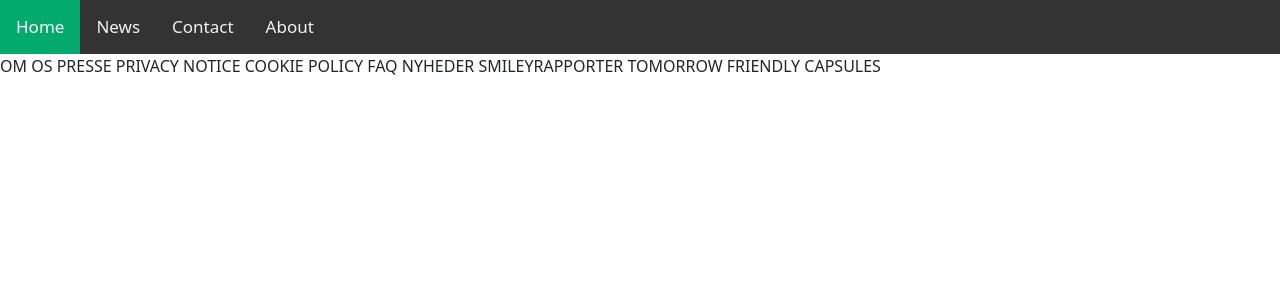
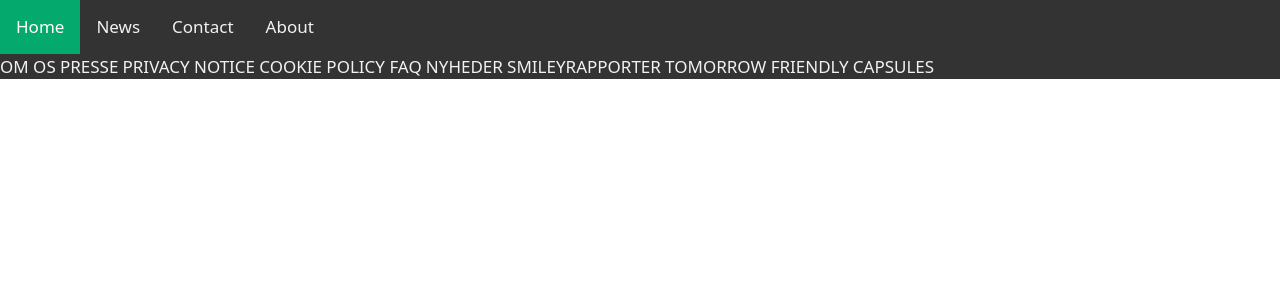
Before and after one commit to Mari400m/EspressoHouse22, a PHP site: page / in a window 1280 px wide. Shown: the top 300 px of the page. Run offline with PHP 8.4, Linux system fonts and the light colour scheme; style sheets or scripts are compiled from the project's sources; some libraries are stand-ins or nearby versions.

Commit message:
styled footer og links mangler at blive centreret

```diff
--- a/css/styles.scss
+++ b/css/styles.scss
@@ -59,3 +59,22 @@ img {
 	background-color: #04AA6D;
 	color: white;
 }
+
+/* Add a black background color to the footer */
+.footer {
+	background-color: #333333;
+	overflow: hidden;
+}
+
+/* Style the links inside the footer */
+.footer a {
+	color: #f2f2f2;
+	text-decoration: none;
+	font-size: 17px;
+}
+
+/* Change the color of links on hover */
+.footer a:hover {
+	background-color: #ddd;
+	color: black;
+}
--- a/includes/footer.php
+++ b/includes/footer.php
@@ -1,15 +1,15 @@
 <footer class="footer">
     <div class="wrapper">
         <nav class="secondary-navigation">
-            <span>OM OS</span>
-            <span>PRESSE</span>
-            <span>PRIVACY NOTICE</span>
-            <span>COOKIE POLICY </span>
-            <span>FAQ</span>
-            <span>NYHEDER</span>
-            <span>SMILEYRAPPORTER</span>
-            <span>TOMORROW FRIENDLY</span>
-            <span>CAPSULES</span>
+            <a href="#om os">OM OS</a>
+            <a href="#presse">PRESSE</a>
+            <a href="#privacy notice">PRIVACY NOTICE</a>
+            <a href="#cookie policy">COOKIE POLICY </a>
+            <a href="#faq">FAQ</a>
+            <a href="#nyheder">NYHEDER</a>
+            <a href="#smileyrapporter">SMILEYRAPPORTER</a>
+            <a href="#tomorrow friendly">TOMORROW FRIENDLY</a>
+            <a href="#capsules">CAPSULES</a>
         </nav>
     </div>
 </footer>
```
